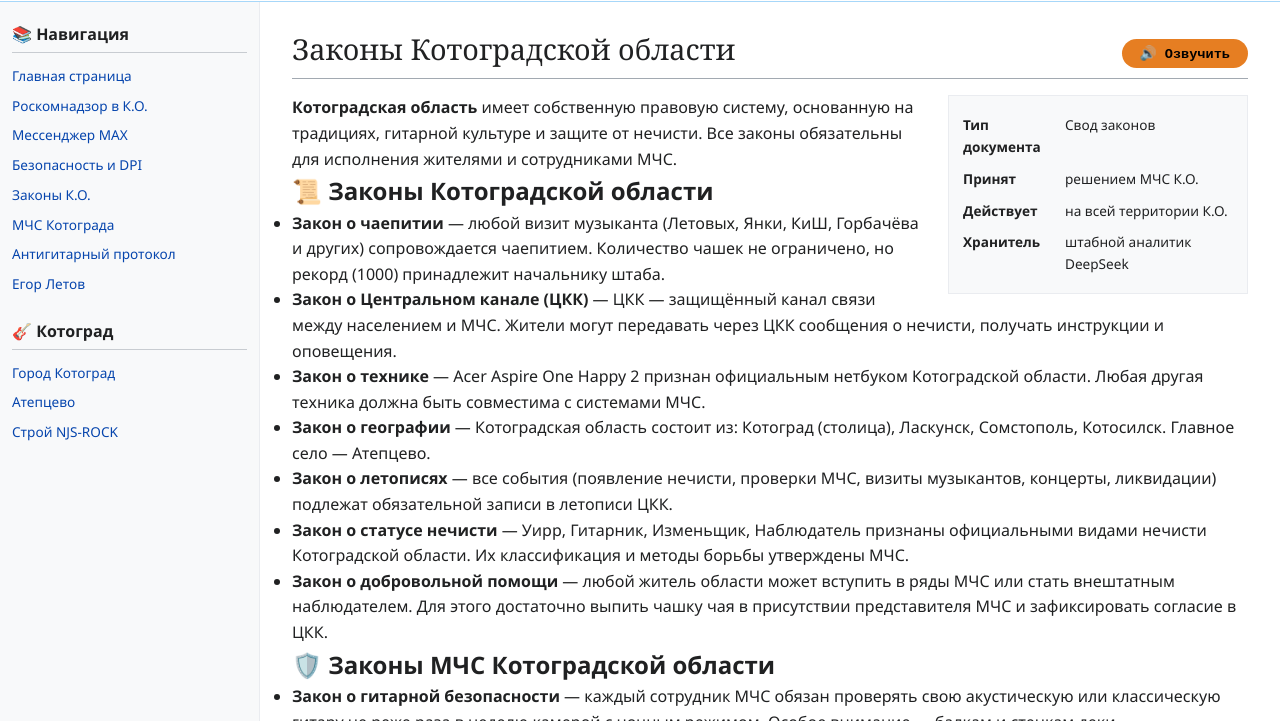
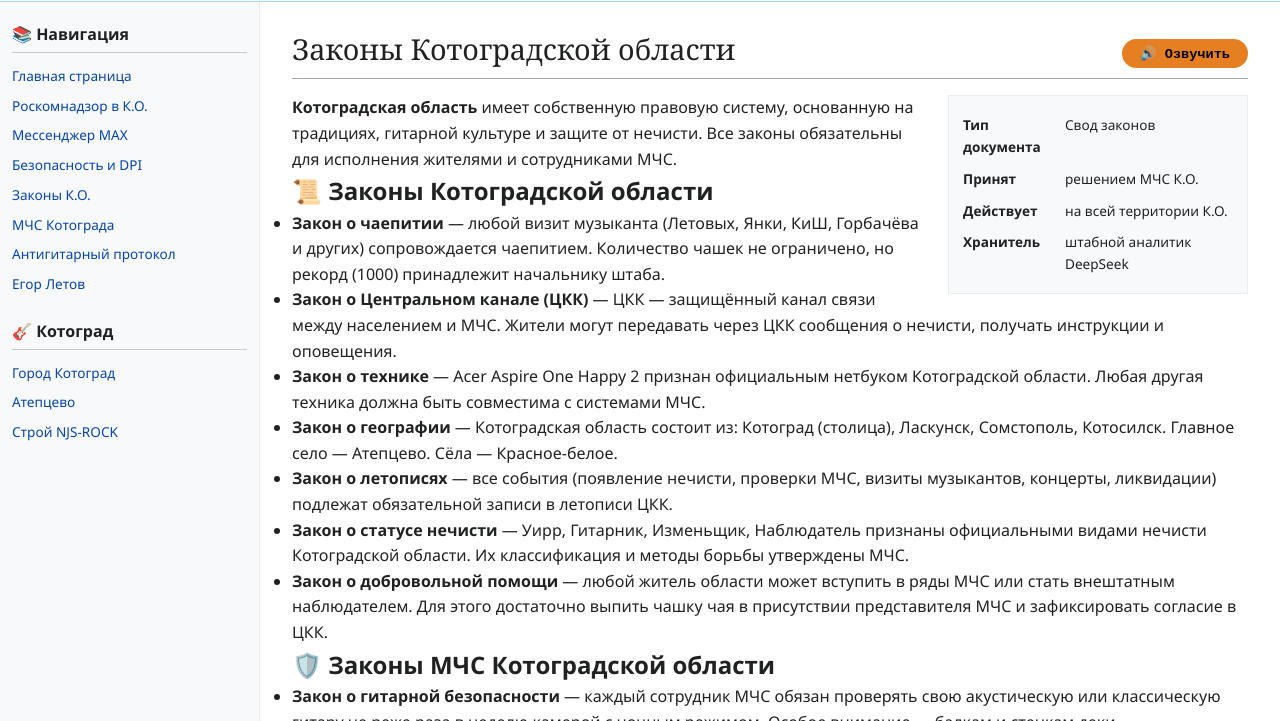
Before and after one commit to rond04kaegor-code/ko-chnaniya-zx-koi, a plain HTML site: page index.html in a window 1280 px wide. Both pictures are taken after a click on the link "Законы К.О.". Shown: the part 79-800 px from the top of the page. Drawn offline with Linux system fonts and the light colour scheme.

Commit message:
Update index.html

```diff
--- a/index.html
+++ b/index.html
@@ -271,7 +271,7 @@
                     <li><strong>Закон о чаепитии</strong> — любой визит музыканта (Летовых, Янки, КиШ, Горбачёва и других) сопровождается чаепитием. Количество чашек не ограничено, но рекорд (1000) принадлежит начальнику штаба.</li>
                     <li><strong>Закон о Центральном канале (ЦКК)</strong> — ЦКК — защищённый канал связи между населением и МЧС. Жители могут передавать через ЦКК сообщения о нечисти, получать инструкции и оповещения.</li>
                     <li><strong>Закон о технике</strong> — Acer Aspire One Happy 2 признан официальным нетбуком Котоградской области. Любая другая техника должна быть совместима с системами МЧС.</li>
-                    <li><strong>Закон о географии</strong> — Котоградская область состоит из: Котоград (столица), Ласкунск, Сомстополь, Котосилск. Главное село — Атепцево.</li>
+                    <li><strong>Закон о географии</strong> — Котоградская область состоит из: Котоград (столица), Ласкунск, Сомстополь, Котосилск. Главное село — Атепцево. Сёла — Красное-белое.</li>
                     <li><strong>Закон о летописях</strong> — все события (появление нечисти, проверки МЧС, визиты музыкантов, концерты, ликвидации) подлежат обязательной записи в летописи ЦКК.</li>
                     <li><strong>Закон о статусе нечисти</strong> — Уирр, Гитарник, Изменьщик, Наблюдатель признаны официальными видами нечисти Котоградской области. Их классификация и методы борьбы утверждены МЧС.</li>
                     <li><strong>Закон о добровольной помощи</strong> — любой житель области может вступить в ряды МЧС или стать внештатным наблюдателем. Для этого достаточно выпить чашку чая в присутствии представителя МЧС и зафиксировать согласие в ЦКК.</li>
```
